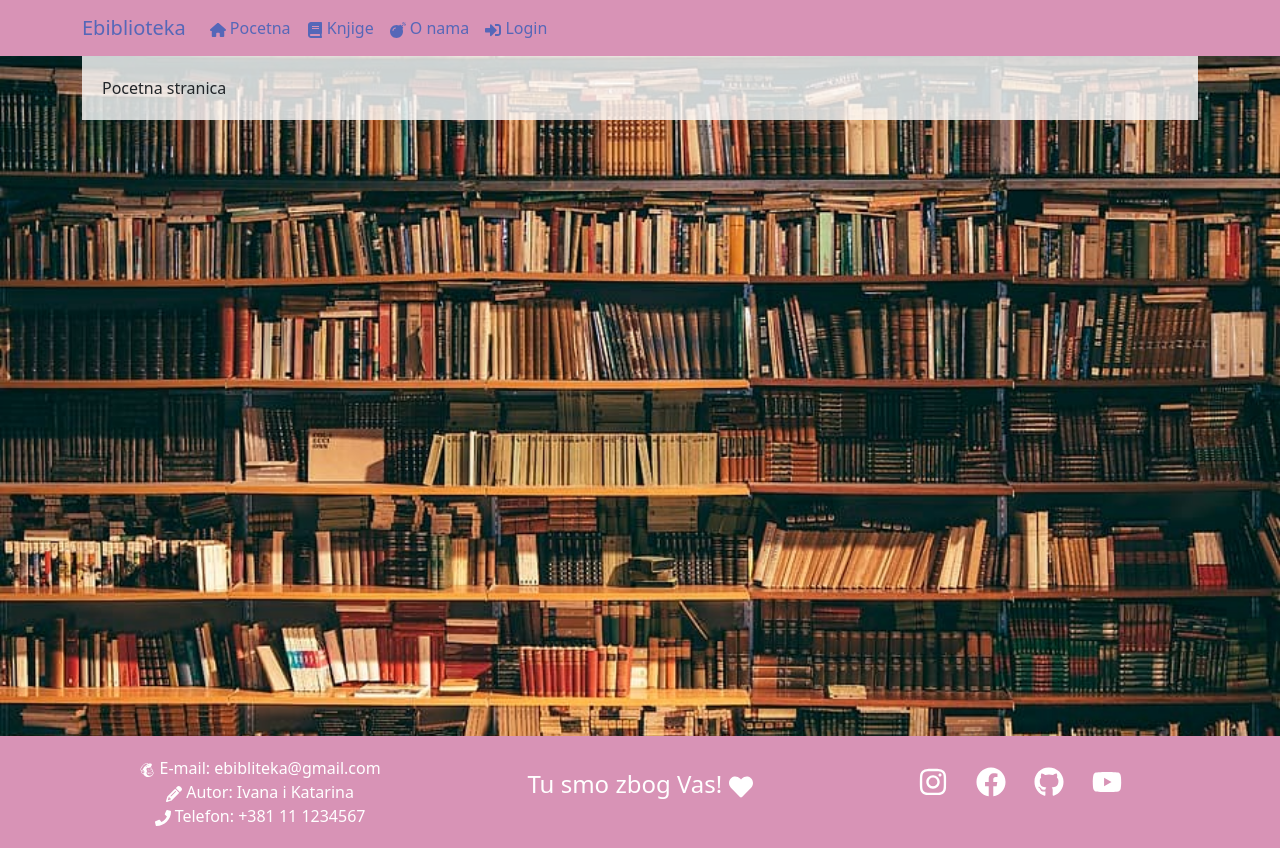
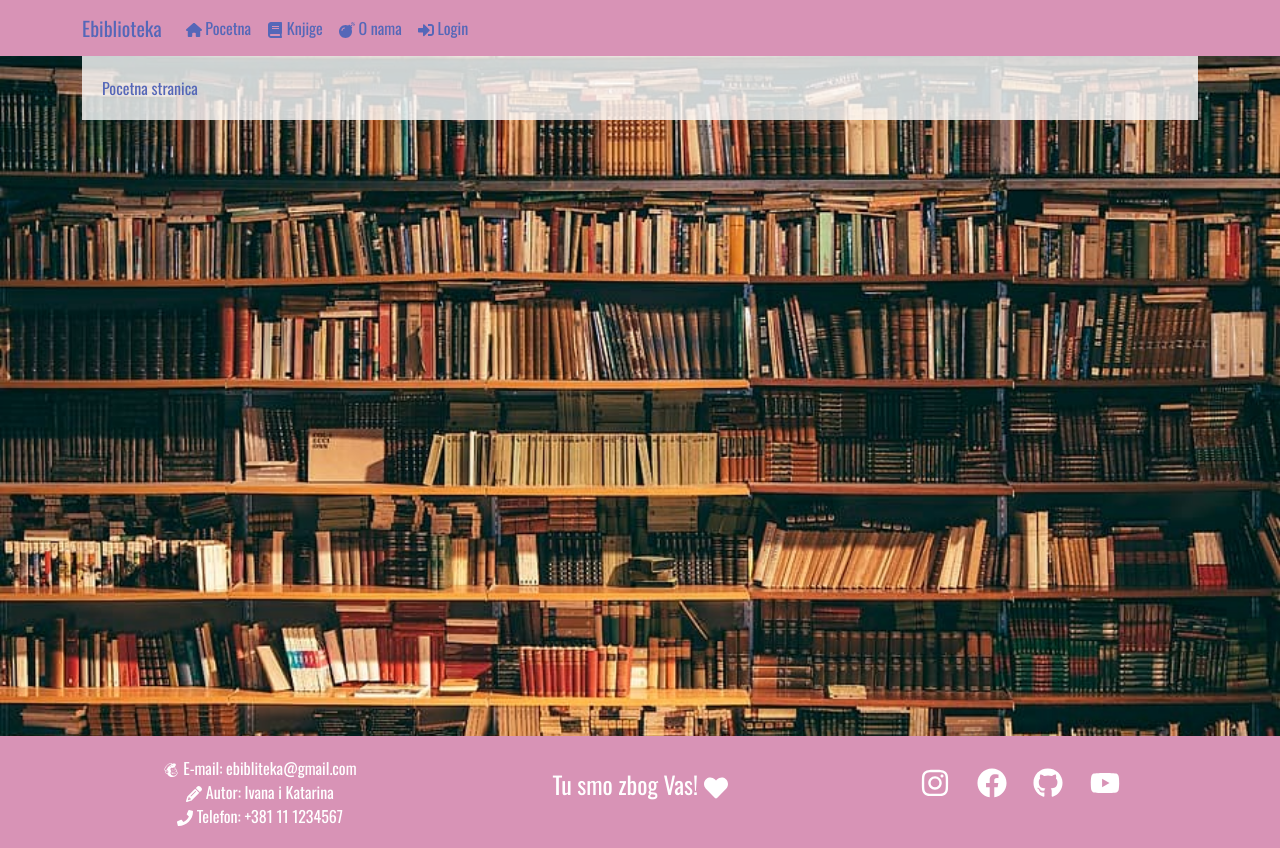
Before and after one commit to elab-development/internet-tehnologije-2024-projekat-e-biblioteka_2021_0068, a React (Create React App) app in the folder ebiblioteka-ui/: page / in a window 1280 px wide. Built offline with nearby package versions, Linux system fonts and the light colour scheme.

Commit message:
izmena za font u css-u

```diff
--- a/ebiblioteka-ui/src/App.css
+++ b/ebiblioteka-ui/src/App.css
@@ -1,13 +1,13 @@
 @import url('https://fonts.googleapis.com/css2?family=Montserrat:ital,wght@0,100..900;1,100..900&family=Oswald:wght@200..700&display=swap');
 
 body {
-    font-family: "Oswald", sans-serif;
+    font-family: "Oswald", sans-serif !important;
     font-optical-sizing: auto;
     font-weight: bold;
     font-style: normal;
     margin: 0;
     padding: 0;
-    color: #5567b8;
+    color: #5567b8 !important;
 }
 
 .meni-bg {
```
